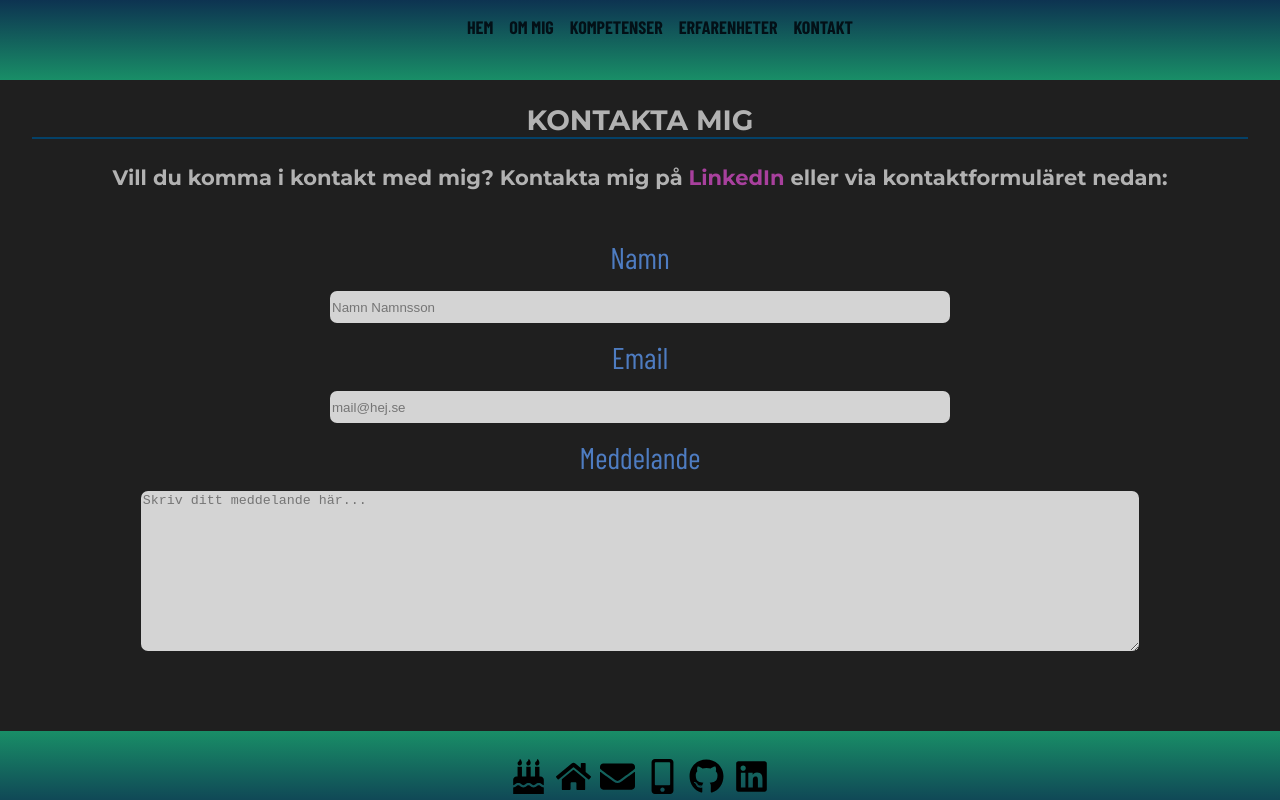
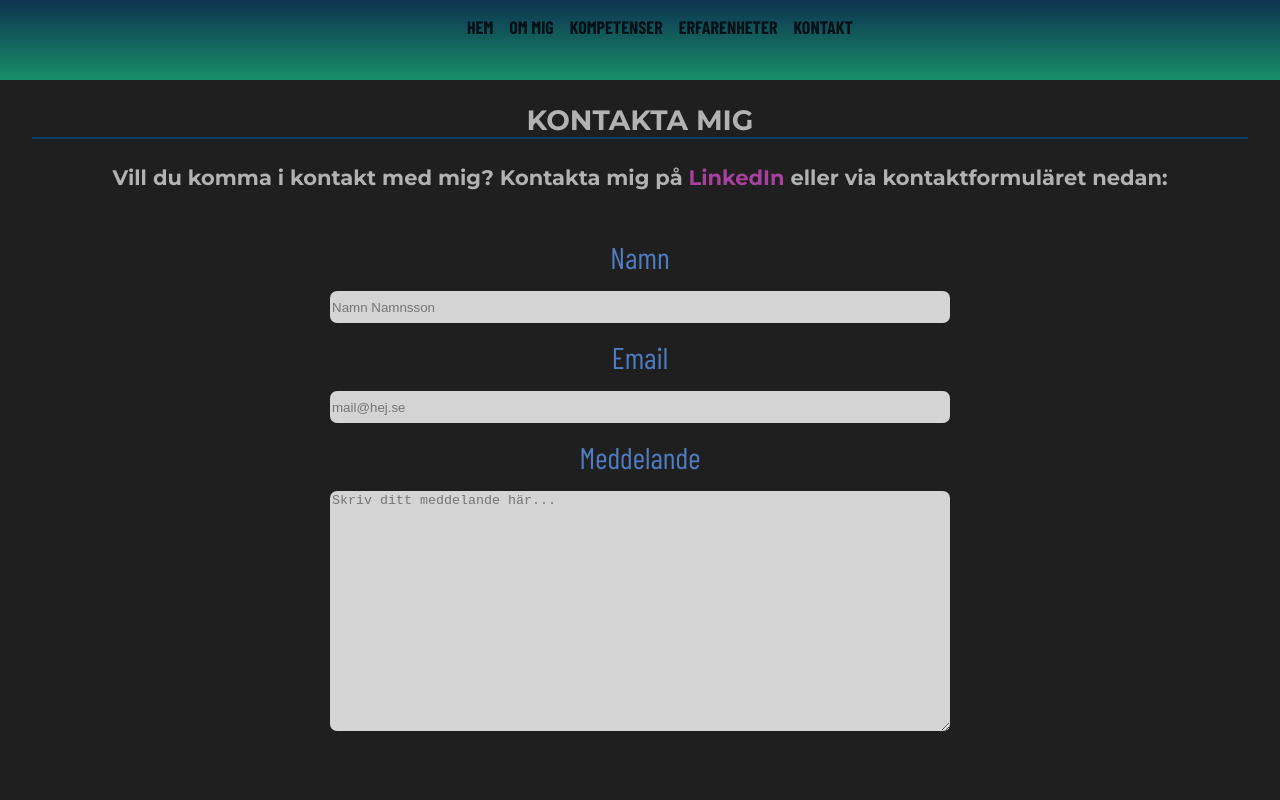
Before and after one commit to fiamont/portfolio, a Next.js app: page /kontaktamig in a window 1280 px wide. Shown: the top 800 px of the page. Built offline with nearby package versions, Linux system fonts and the light colour scheme; a web font is replaced by a local one.

Commit message:
edit textarea

```diff
--- a/styles/ContactForm.module.css
+++ b/styles/ContactForm.module.css
@@ -33,11 +33,12 @@
 }
 
 .textarea {
-  height: 10rem;
+  height: 15rem;
 }
 
 @media screen and (min-width: 830px) {
-  .input {
+  .input,
+  .textarea {
     width: 620px;
   }
 }
```
